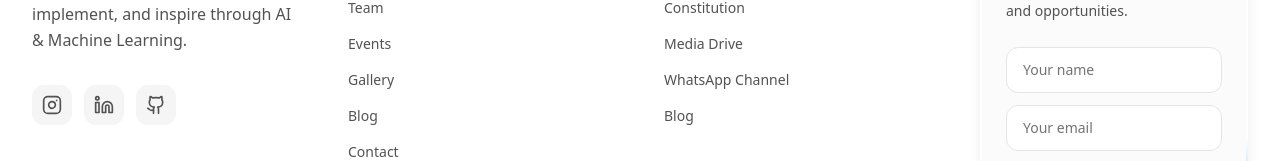
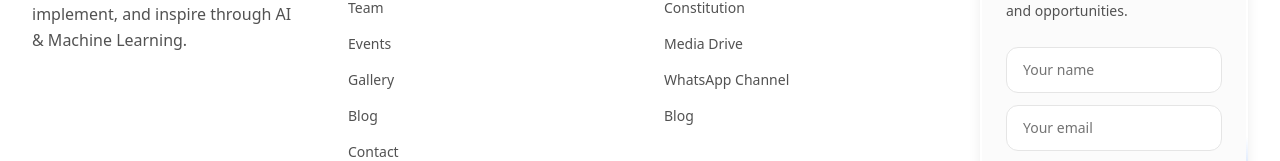
Before and after one commit to UmeshCode1/ai-ml-club, a Next.js app: page /blog in a window 1280 px wide. Shown: the part 954-1115 px from the top of the page. Built offline with nearby package versions, Linux system fonts and the light colour scheme; no server answers.

Commit message:
fix: Removed duplicate social icons from footer brand section

```diff
--- a/src/components/layout/footer.tsx
+++ b/src/components/layout/footer.tsx
@@ -65,19 +65,6 @@ export const Footer = () => {
                         <p className="text-sm sm:text-base text-neutral-600 dark:text-neutral-400 leading-relaxed max-w-sm">
                             Empowering students to innovate, implement, and inspire through AI & Machine Learning.
                         </p>
-
-                        {/* Social Icons - Mobile visible */}
-                        <div className="flex items-center gap-3 pt-2">
-                            <a href={siteConfig.links.instagram} target="_blank" rel="noopener noreferrer" className="w-9 h-9 sm:w-10 sm:h-10 rounded-xl bg-neutral-100 dark:bg-neutral-900 flex items-center justify-center text-neutral-600 dark:text-neutral-400 hover:bg-[var(--neon-lime)]/10 hover:text-[var(--neon-lime-text)] transition-all">
-                                <Instagram className="w-4 h-4 sm:w-5 sm:h-5" />
-                            </a>
-                            <a href={siteConfig.links.linkedin} target="_blank" rel="noopener noreferrer" className="w-9 h-9 sm:w-10 sm:h-10 rounded-xl bg-neutral-100 dark:bg-neutral-900 flex items-center justify-center text-neutral-600 dark:text-neutral-400 hover:bg-[var(--neon-lime)]/10 hover:text-[var(--neon-lime-text)] transition-all">
-                                <Linkedin className="w-4 h-4 sm:w-5 sm:h-5" />
-                            </a>
-                            <a href={siteConfig.links.github} target="_blank" rel="noopener noreferrer" className="w-9 h-9 sm:w-10 sm:h-10 rounded-xl bg-neutral-100 dark:bg-neutral-900 flex items-center justify-center text-neutral-600 dark:text-neutral-400 hover:bg-[var(--neon-lime)]/10 hover:text-[var(--neon-lime-text)] transition-all">
-                                <Github className="w-4 h-4 sm:w-5 sm:h-5" />
-                            </a>
-                        </div>
                     </div>
 
                     {/* Quick Links */}
```
